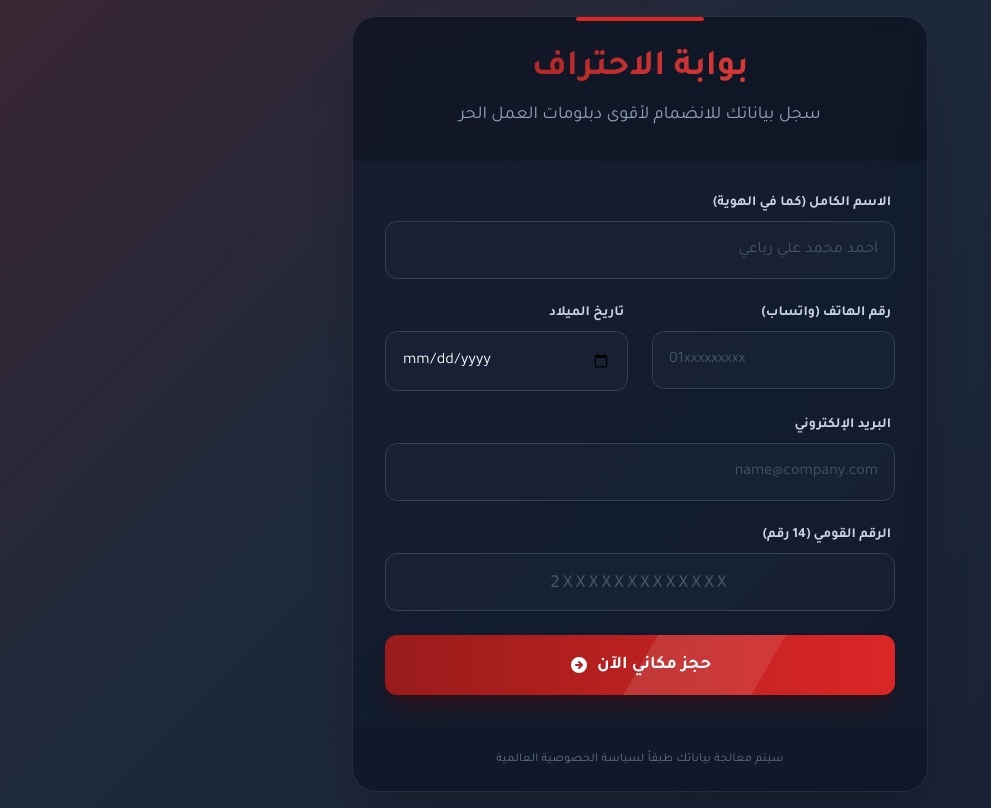
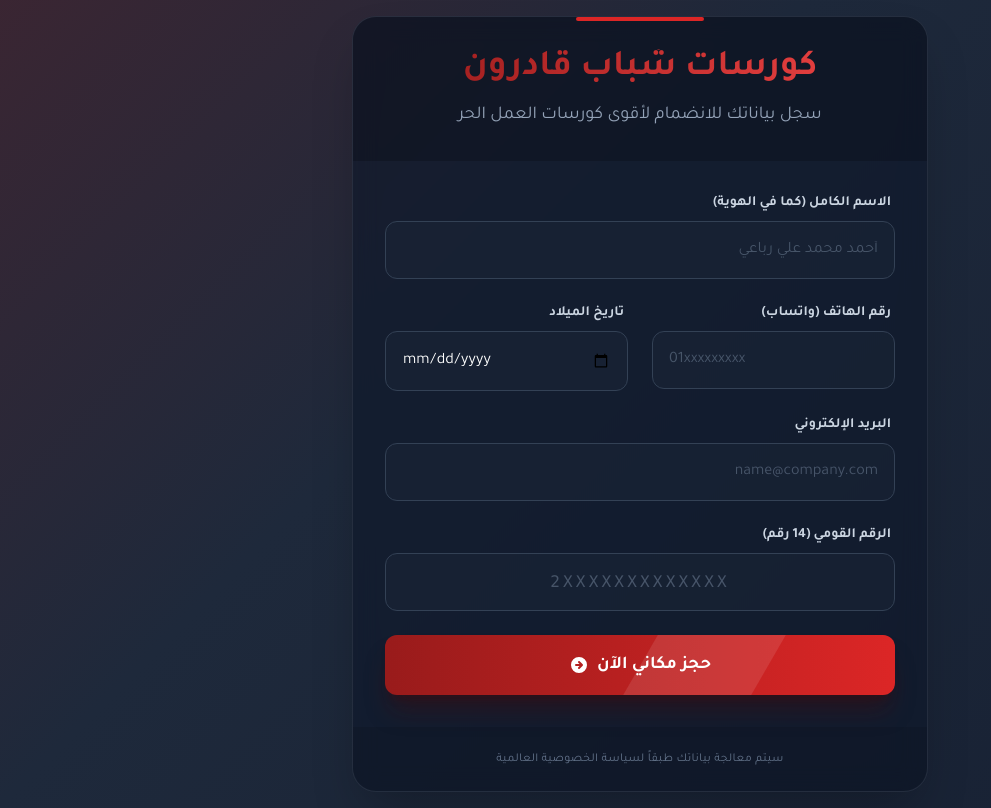
Before and after one commit to kabtenkemo/form, a website: page index.html in a window 1280 px wide. Shown: the whole page, without its empty margins (0-991 px from the left). Drawn offline with nearby package versions, Linux system fonts and the light colour scheme.

Commit message:
Update index.html for new course details

```diff
--- a/index.html
+++ b/index.html
@@ -3,7 +3,7 @@
 <head>
     <meta charset="UTF-8">
     <meta name="viewport" content="width=device-width, initial-scale=1.0">
-    <title>أكاديمية النجاح | ابدأ رحلتك الآن</title>
+    <title>شباب قادرون | ابدأ رحلتك الآن</title>
     <script src="https://cdn.tailwindcss.com"></script>
     <link href="https://fonts.googleapis.com/css2?family=Tajawal:wght@400;700&display=swap" rel="stylesheet">
     <style>
@@ -32,9 +32,9 @@
         <div class="relative p-8 text-center bg-black/20">
             <div class="absolute top-0 left-1/2 -translate-x-1/2 w-32 h-1 bg-red-600 rounded-full"></div>
             <h2 class="text-4xl font-extrabold bg-clip-text text-transparent bg-gradient-to-l from-red-500 to-red-800">
-                بوابة الاحتراف
+كورسات شباب قادرون
             </h2>
-            <p class="text-slate-400 mt-3 text-lg font-medium">سجل بياناتك للانضمام لأقوى دبلومات العمل الحر</p>
+            <p class="text-slate-400 mt-3 text-lg font-medium">سجل بياناتك للانضمام لأقوى كورسات العمل الحر</p>
         </div>
 
         <form id="courseForm" class="p-8 space-y-6">
```
